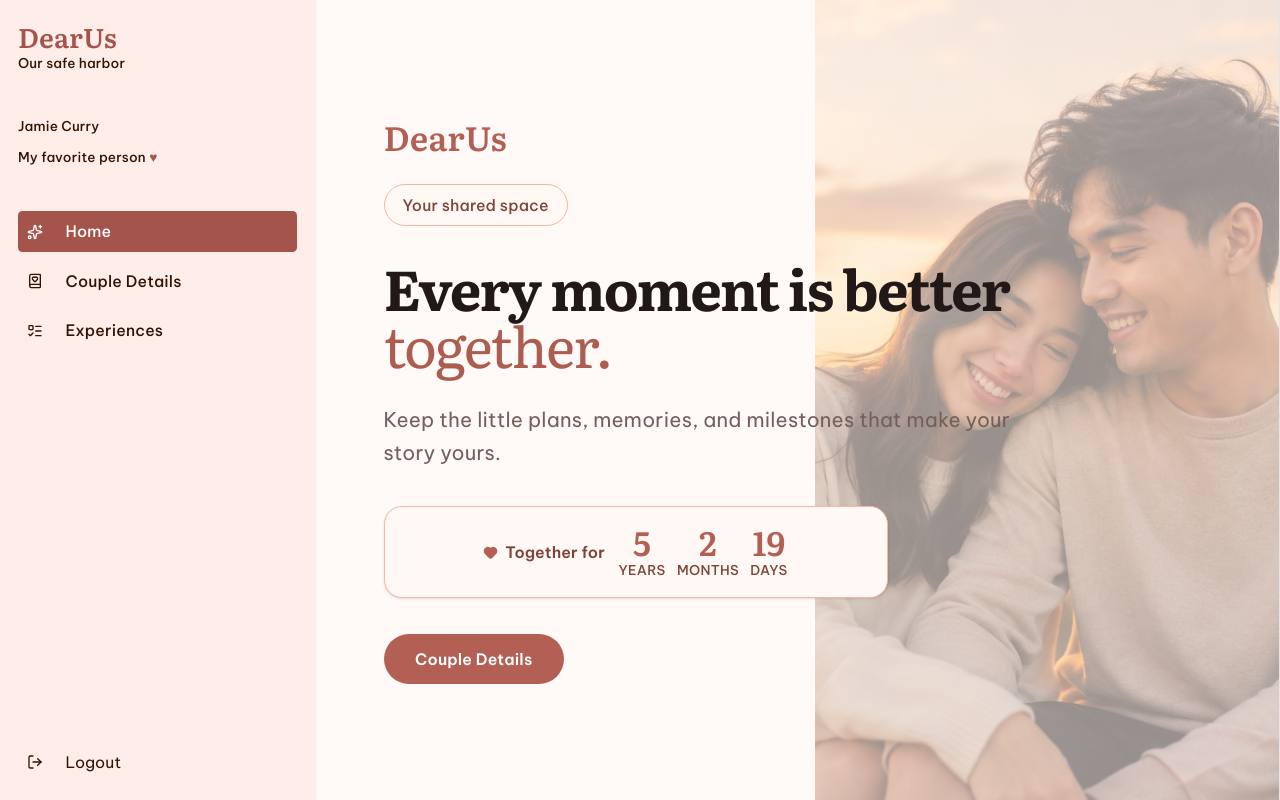
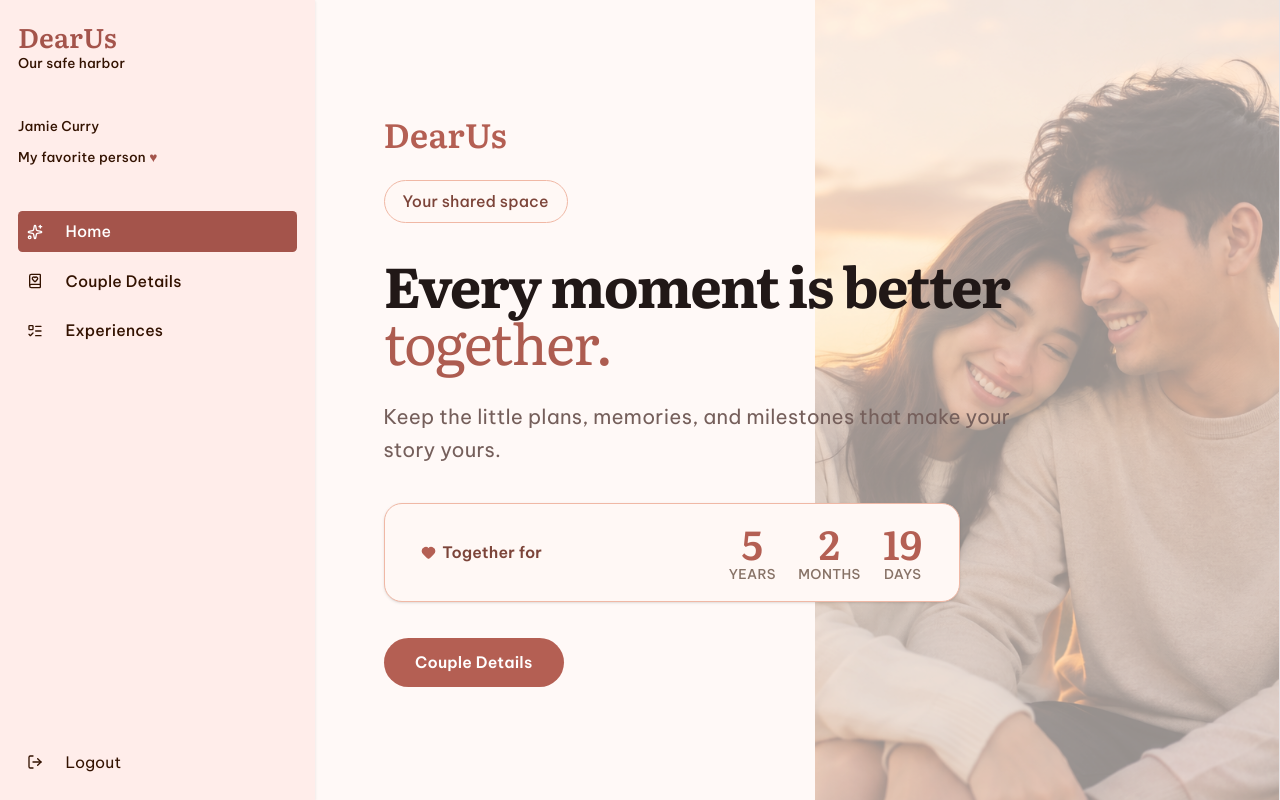
Before and after one commit to jokserpokser/dearUs-app, a React (Vite) app in the folder frontend/: page /demo in a window 1280 px wide. Built offline with nearby package versions, Linux system fonts and the light colour scheme; no server answers; a web font is replaced by a local one.

Commit message:
refactor: simplify duration display logic in CoupleDuration component

```diff
--- a/frontend/src/components/CoupleDuration.tsx
+++ b/frontend/src/components/CoupleDuration.tsx
@@ -32,9 +32,6 @@ const countDuration = (
   return { years, months, days };
 };
 
-const pluralize = (count: number, singular: string, plural: string) =>
-  count === 1 ? singular : plural;
-
 export const CoupleDuration = ({
   anniversary,
 }: {
@@ -42,16 +39,14 @@ export const CoupleDuration = ({
 }) => {
   const anniversaryDate = anniversary ? parseAnniversary(anniversary) : null;
   const duration =
-    anniversaryDate != null
-      ? countDuration(anniversaryDate, new Date())
-      : null;
+    anniversaryDate != null ? countDuration(anniversaryDate, new Date()) : null;
 
   if (duration == null) return null;
 
   const values: DurationValue[] = [
-    { value: String(duration.years), label: pluralize(duration.years, "year", "years") },
-    { value: String(duration.months), label: pluralize(duration.months, "month", "months") },
-    { value: String(duration.days), label: pluralize(duration.days, "day", "days") },
+    { value: String(duration.years), label: "YEARS" },
+    { value: String(duration.months), label: "MONTHS" },
+    { value: String(duration.days), label: "DAYS" },
   ];
 
   const rendered = values.map((unit, index) => (
@@ -60,24 +55,24 @@ export const CoupleDuration = ({
       className="flex flex-col items-center gap-0.5 text-center"
     >
       <span
-        className="text-2xl font-semibold leading-none text-[#b45f53] sm:text-3xl"
+        className="text-3xl font-semibold leading-none text-[#b45f53] sm:text-4xl"
         style={{ fontFamily: "Literata" }}
       >
         {unit.value}
       </span>
-      <span className="text-[10px] font-medium uppercase tracking-wide text-[#7c4439] sm:text-xs">
+      <span className="text-[10px] font-medium tracking-wide text-[#877266] sm:text-xs">
         {unit.label}
       </span>
     </span>
   ));
 
   return (
-    <div className="mt-8 flex w-full max-w-md items-center justify-center gap-x-3 whitespace-nowrap rounded-2xl border border-[#f0b8a5] bg-[#fff8f5] px-5 py-4 shadow-sm">
-      <span className="flex items-center gap-1.5 text-sm font-semibold text-[#7c4439]">
+    <div className="mt-8 flex w-full max-w-lg items-center justify-between gap-x-4 whitespace-nowrap rounded-2xl border border-[#f0b8a5] bg-[#fff8f5] px-6 py-4 shadow-sm sm:px-8">
+      <span className="flex shrink-0 items-center gap-1.5 text-sm font-semibold text-[#7c4439]">
         <Heart size={15} className="fill-[#b45f53] text-[#b45f53]" />
         Together for
       </span>
-      <span className="flex items-center gap-x-2.5">{rendered}</span>
+      <span className="flex items-center gap-x-3 sm:gap-x-5">{rendered}</span>
     </div>
   );
 };
```
